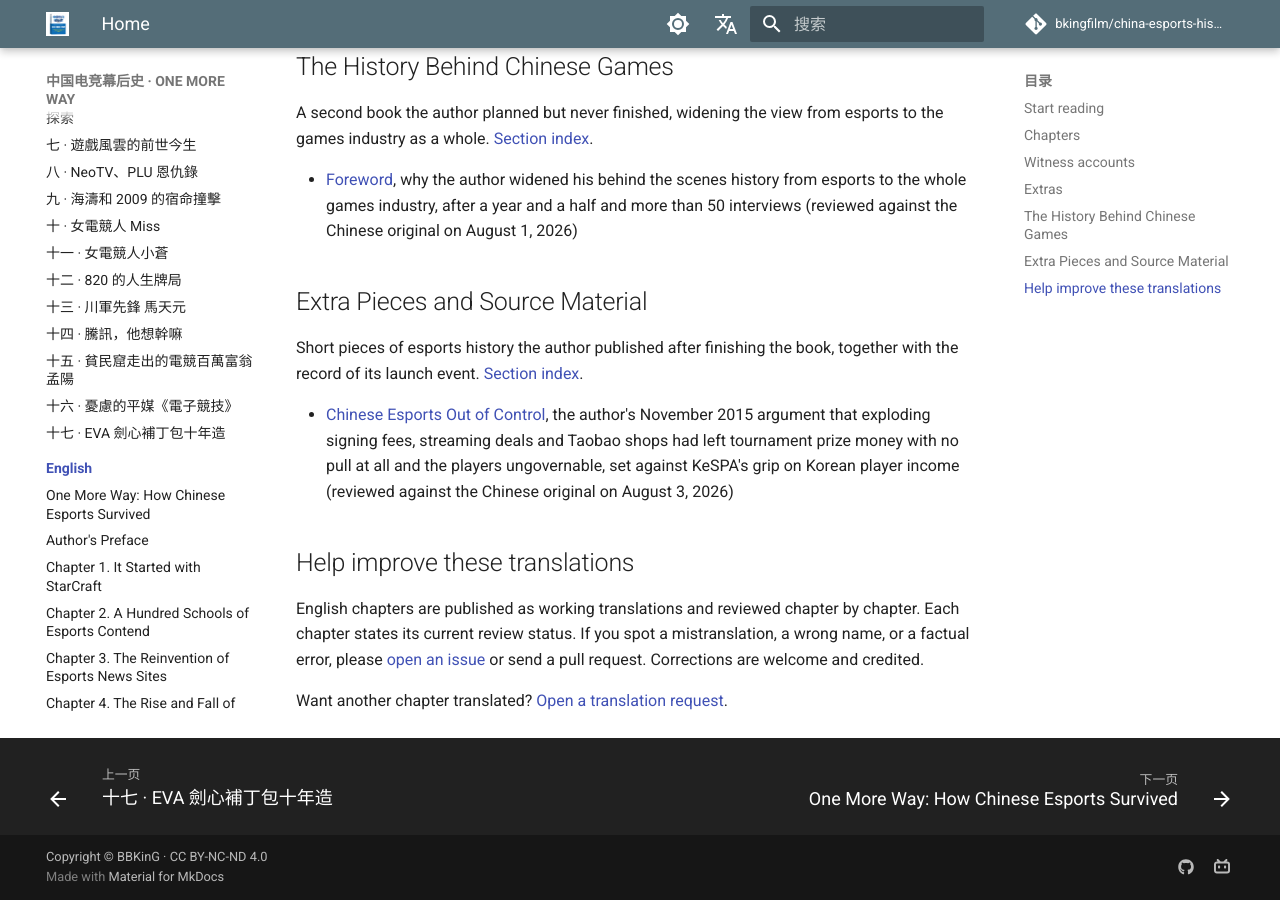
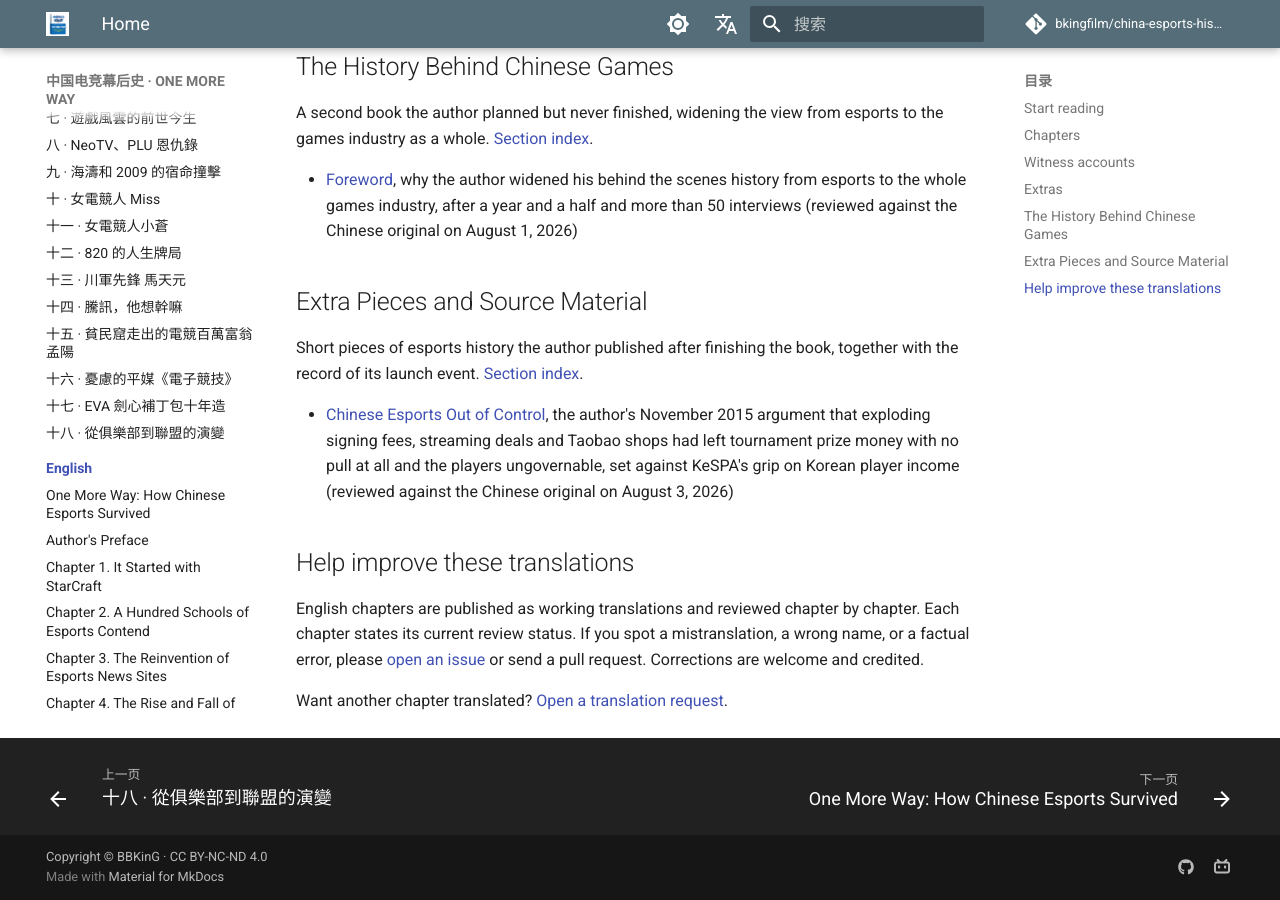
Before and after one commit to bkingfilm/china-esports-history, an MkDocs documentation site: the page built from docs/en/index.md, in a window 1280 px wide and 900 px high, scrolled down 6626 px. Built offline with MkDocs 1.6.1 and Material for MkDocs 9.7.7, drawn with Linux system fonts in a browser that asks for light colours; comment, search, counter and statistics services are not loaded; part of the change alters nothing that is shown.

Commit message:
繁體中文版新增第十八章 從俱樂部到聯盟的演變
譯自 docs/zh/chapters/18-从俱乐部到联盟的演变.md，等待校對的工作稿。
小標題結構照已校對的英文版 docs/en/18-from-clubs-to-leagues.md 對齊，共七節。
《星際爭霸》首次出現處加註臺譯《星海爭霸》。
同步更新 docs/zh-tw/index.md 與 mkdocs.yml 的繁體中文 nav。

Co-Authored-By: Claude Opus 5 (1M context) <noreply@anthropic.com>

```diff
--- /dev/null
+++ b/docs/zh-tw/18-from-clubs-to-leagues.md
@@ -0,0 +1,135 @@
+# 十八 從俱樂部到聯盟的演變
+
+> 《ONE MORE WAY：中國電競幕後史》其中一章。作者 BBKinG（劉洋）。譯自簡體中文原文：[十八 从俱乐部到联盟的演变](../zh/chapters/18-从俱乐部到联盟的演变.md)
+>
+> 首次發表於作者的知乎專欄，2013 年 12 月 7 日：https://zhuanlan.zhihu.com/p/19632128
+>
+> 這是等待校對的工作稿。若您發現誤譯、用詞不合臺灣習慣或史實錯誤，歡迎[開一個 issue](https://github.com/bkingfilm/china-esports-history/issues/new) 或送出 pull request。
+
+Zax 和 KinG 經常被問到：WE 俱樂部是怎麼選人的？
+
+每當這個時候，他們倆就很為難，不是不想說，而是這幾乎沒有一個可以量化並且 100% 準確的答案，瞭解一個人很難，選對一個人更難，從古至今都是這樣，不然伯樂和千里馬、俞伯牙與鍾子期的故事也不會流傳千年了。
+
+電子競技說到底是發生在人與人之間的關係，如果遊戲只有一個人玩，那就不存在競技了，所以有電子競技的地方就會有人群，而有人的地方就會有江湖，江湖並不複雜，複雜的是人性。
+
+這一章是從電子競技的角度探索人性。
+
+## 歸屬感
+
+早在街機遊戲流行的年代，組戰隊約比賽就已經不是稀罕的事情了，人渴望歸屬，希望找到同類，1998 年到 2003 年星際爭霸（臺譯《星海爭霸》）和 CS 時代，軍團式戰隊註冊隊員遍及全國，動輒上萬人就是例子，網路和網頁技術的綻放讓歸屬感在那個時代爆發。但是這種大軍團式的組織在管理上十分鬆散，也沒有什麼明確和固定的關係，所以註定了只是火熱了那一個階段，就成為過去了。
+
+## 中國第一支職業電子競技戰隊
+
+業餘時代和半職業時代的俱樂部形式我就不多說了，因為大多不太固定。
+
+下面說說我個人認為的中國第一支電子競技職業戰隊，它是在 2003 年左右的 CS 時代比較活躍的 China.V 戰隊，可能很多人會對我這個說法有異議，因為在這之前光是 CS 時期就已經有很多出名的「職業」戰隊了，更別說星際時代。
+
+別急，聽我介紹完 China.V 戰隊的情況。
+
+China.V 戰隊的領隊叫 CJ，他並不是一個富二代，這支隊伍也沒有贊助商（注意這個背景）。
+
+2001 年左右，他挑選 5 個以廣西人為主的 16 歲左右小孩子組成了一支 CS 戰隊，這 5 個小孩子那個時候都已經不讀書了，在高強度的訓練後，他們開始了全國式的遊擊戰，哪裡有可以拿獎金的比賽，他們就坐著火車去哪裡。
+
+以上這段話，可能對於現在的人們來說，讀著很平淡，但是在那個年代，大多數人只當電子競技是休閒娛樂，大多數戰隊都只是志趣相投的娛樂組織。China.V 戰隊在沒有贊助、沒有殷實家底支持，沒有任何保底許諾的情況下，就敢像鯊魚一樣只靠到處捕捉獵物生存，這就像剛改革開放時，有人就辭掉國企的鐵飯碗去下海經商了一樣，這需要的不光是強大的自信和技術實力，還真的很需要勇氣和眼光。
+
+China.V 戰隊給當時的中國 CS 注入了一劑強心針，大家開始發現，原來中國各地大大小小的比賽獎金加起來已經很可觀的（在此之前的星際爭霸時代比賽獎金並不高），而且當時有很多比賽在寫規則時，沒有說各分賽區不允許隊伍重複參加，於是 China.V 戰隊往往是跟著一個全國性的 CS 比賽一個一個地去分賽區逐個搶獎金。
+
+這種彪悍的背後是對真正電子競技水準真正的推動，就好比一個整天到處去找人切磋的武術家，他不但可以更快地提升自己的水準，也可以讓很多雄踞本地的所謂高手們開始意識到自己的差距。
+
+這就是我為什麼說 China.V 戰隊是中國第一支真正的職業戰隊的原因，他的模式是積極的，狼性的，雖然殘忍，但對大環境有利，是真正把戰隊當職業的職業戰隊。
+
+China.V 在 2002 年和 2003 年出盡了風頭，各種大小比賽從南打到北，雖然他們在獎金上收入豐厚，但是整個隊伍年齡太小，心態不穩定所產生的副作用也不斷地暴露出來，2002 年 WCG 只拿到季軍，2003 年 ESWC 在總決賽上敗給 AS，AS 後來代表中國去了法國，而 China.V 從此慢慢消散，隊員也分流到了後來的 5E 等隊伍去了。
+
+我和 CJ 在之後的很多年都保持著聯繫，有時候聊起那時候的事情，他總是很可惜地說，僅憑家長式的管理，沒有合約關係，最後兄弟情誼禁不住枕邊風的侵襲。
+
+我並沒有興趣八卦誰對誰錯，而是說人性是複雜的，僅僅用人情帶隊伍是行不通的。
+
+## 中國電子競技歷史上的三次泡沫戰爭
+
+什麼是泡沫戰爭？體現在電子競技裡，就是用超過當前市場價格很多的薪水挖人，造成選手身價在一個時間段內驟然虛高，而選手之間因此而產生攀比和跳槽對各大戰隊的營運帶來毀滅性打擊，而且由於缺少穩定的造血模式，泡沫戰爭後期會形成惡性循環，這往往會讓投資者心灰意冷不到一年就收手離場，緊接著大量資產會快速貶值泡沫破裂，從而對各方面會形成強烈的負面影響。
+
+星際和 CS 的時代都有挖角的事情，但是因為時代瓶頸所限，涉案金額高的很少，我就忽略了。
+
+## MYM 挑起的第一次泡沫戰爭
+
+從 2006 年 SKY 拿到 WAR3 的 WCG 雙冠王後，電子競技的地位不但在中國開始攀升，全世界都開始對這一新興市場產生興趣，其中以歐洲 MYM 為首一些俱樂部開始了瘋狂的挖角。
+
+MYM 是 MeetYourMakers 戰隊的簡稱，是由馬克彼得·墨西·弗萊斯於 2000 年成立的一支娛樂型 CS 戰隊，後來發展為一個世界聞名的專業電子競技俱樂部，擁有世界各地的頂級競技選手。MYM 總部設在丹麥歌本哈根市，在德國設有子公司，該戰隊由 Esports I/S 公司所擁有。
+
+2006 年 MYM 以 1 億韓元（差不多 10 萬美金）的年薪簽下 WAR3 著名選手 MOON，打響了電子競技的第一次泡沫戰爭，很多電子競技俱樂部為了保住選手被迫跟風。
+
+這無疑讓當時只是靠獎金生存，並沒有建立起穩定造血能力的中國電子競技備受打擊，WE 當時的韓國分隊幾次要求加薪，我們也漲到了公司能承受的極限，但是數額的確離 MYM 這個衛星有點遠，於是，韓國隊員全部走了。
+
+雖然這讓當時 WE 的實力很受影響，再加上當時 infl 和 TED 他們這一批小將才剛加入，WE 陷入青黃不接的狀態，但是我們咬牙沒有參與這場泡沫戰爭，並做了大量的內部思想工作，所幸沒有 WE 的中國隊員因此而跳槽。
+
+事後證明我們當時的判斷是正確的，那是一個虛高的市場，MYM 也沒有拿出有效的電子競技盈利模式，這不但沒有推動電子競技，反而加速了 MYM 的衰落。
+
+2009 年 3 月 20 日，MYM 戰隊的前母公司 ESNation 正式宣佈停止營運，接手 MYM 戰隊的丹麥 Frontspawn 公司發表了聲明宣佈終止一切和 ESNation 以及 MYM 這個商標的合作關係。這也意味著 MYM 的輝煌也告一段落了。
+
+## BET 挑起的第二場泡沫戰爭
+
+BET（Beijing E-sports Team），很多人並不瞭解這個 2007 年左右叱吒風雲的中國戰隊背景，表面上他是歐洲 SK 戰隊的中國分隊（後來 2007 年解除了與 SK 的關係獨立存在），實際上它的背後是北京市體育局，這在當時是相當有分量的一個背景。
+
+有人可能會說了，北京市體育局聽起來也沒覺得很大啊。
+
+你說得對，從理論上說北京市體育局是沒國家體育局聽起來牛逼，但是你要結合當時的時間點，2008 年的奧運會是叫北京奧運會，可不叫中國奧運會。奧運的實際執行權是在北京體育局手裡的。而據內部的消息說，當時的北京體育局跟國家體育局還有點不對付。敢於跟國家體育局叫板的體育部門，你想想吧。
+
+BET 的負責人裡有一個關鍵人物叫許卓，他是 BET 的實際執行人，他年齡與我們相仿，但卻是一個相當低調也相當實幹型的人，據說背景是紅色的，但是他自己從來不提，只知道他從小在官場長大但是十分喜愛電子競技，這些經歷讓許卓一方面熟知並習慣中國政府強悍的做事風格，一方面也跟電子競技圈走得很近，與我們都很熟，為人也踏實低調，經常給我們牽線幫忙，是很少有的紅三代。
+
+正是由於這些背景，BET 一上來擺出的排場就相當高了，除了大肆高薪招收國內外的明星級電子競技選手外，還以政府官方姿態提出要建立統一的戰隊聯賽，統一的賽事管理，統一的對外口徑。
+
+說到這裡，我要插一句話，中國電子競技這十幾年，有很多的組織曾站出來說要做資源整合，要規範市場，要做中國最大最好的比賽，其中不乏背景深厚、家底殷實的，但是能堅持到現在的一個都沒有，問題出在哪裡呢？
+
+原因相當多，我們簡單總結下。
+
+1、目的不純，口中有電競，但是心卻不在電競，只是掛羊頭賣狗肉，他的實際目的達到了就走了，這事也就不了了之了。
+
+2、真是想做電競，但是不知道怎麼做，也不問，自以為是，憑自己感覺就上，結果不得要領好心辦壞事，浮躁了人心卻扔下攤子草草收場。
+
+3、角色太複雜，既是賽事組織者又是選手又想當規則的制定者，多種身份的交織造成了根源上存在著天生的矛盾，這些矛盾終有一天會變成大家的質疑和抵制。
+
+4、模式不對，有能力有背景也瞭解電子競技，但是建立的模式不適合，這是探索失敗。
+
+5、運氣不好，天時地利人和沒趕上，命背。
+
+成功是很難的，需要太多的因素，以上這幾條失敗的原因有時候還是攙和在一起的，BET 的問題就很複雜。
+
+BET 的高薪不但攪亂了當時很多職業電子競技選手的心，也攪亂了當時的賽事組織者的心，他們提出來的全部集中到北京打聯賽，賽事的排他性和贊助上的統一和共享（這兩條眼熟嗎？），這是典型的中國官方做事方法，簡單粗暴的計畫經濟風格。
+
+我這裡不光是在批評他們，也是在批評我們自己，壟斷的思路是深入到中國文化中的，你信不信換一波人坐在他們的位置上，新的一波人依然會這樣做，這是人性決定的，人性並不完善，需要有合理的制度去約束和限制，從而避免造成這樣簡單粗暴的決策發生。
+
+BET 在 2008 年初就開始出現問題，後來都發生的事情幾乎就像日曆一樣準確重複，選手離開，紛紛退役轉行，WAR3 的生命力也在 2008 年走到了盡頭。此時的 DOTA 還在醞釀發酵。
+
+## 第三場泡沫戰爭
+
+第三場其實是發生在 2010 年之後，主角是 DOTA，涉及金額也突破了歷史紀錄，而我這篇文章並不打算涉及 2010 年後發生的事情，可是，即使我不說，大家對比下我前面說的也能猜個八九不離十了。
+
+這就是歷史的趨勢和邏輯，推斷的方法和工具展示給大家了，會發生什麼，以及為什麼會發生，你也能推測出來。
+
+泡沫戰爭結果雖然慘烈，但是帶來的也不光是壞處，吃一塹長一智是有道理的，中國的各大戰隊開始重視除了人情之外的約束手段，戰隊開始向正規的公司形式轉變，合約變成了戰隊招人的前提。
+
+瞭解人性並懂得用人情和法律雙重手段帶隊伍，這是現代電子競技俱樂部的特點，這是用無數慘痛的經驗抽出來的，大家很有必要瞭解這一過程，因為想建立好的俱樂部這 2 條只是根基，而如何改善合同條款，以及如何建立更好的對內激勵體制，形成好的公司文化和凝聚力，這些可不是法律或者規章制度就能解決的問題，還需要大家去摸索。
+
+## 聯盟的演變
+
+首先我要說的是，任何聯盟都是暫時性的共同利益的統一體現，聯盟的存在和維繫是以共同利益的統一為前提的，可是，不同個體的利益本身是會不斷變化的，就像每個人想要什麼是一個很複雜而且會變化的需求。
+
+簡單地說，我個人認為，任何形式的聯盟都是不穩定的。
+
+聯盟是不穩定的，但又是有必要存在的，因為暫時的需求也需要暫時的滿足。
+
+早期的電子競技聯盟都是虛名，比如 CCSK 和 CGA 的名字裡都是帶聯盟的，但其實並沒有什麼實際有效的運作。
+
+我個人認為，中國第一個有效的聯盟體制的建立者是 2004 年的 CEG，只要你成為它屬下俱樂部的正式選手，它就給選手發工資，有定期的比賽，並規範選手的行為，建立了針對轉會挖角等事件的有效處理方法，注意這句話裡的「有效」兩個字，因為在此之前也有組織試圖利用影響力和輿論等虛的方法來解決這個問題，可是效果並不大。
+
+之後，2007 年的 BET 曾想建立，但是失敗了，再往後有國家背景的電子競技組織都退出了，一些民間的組織大都有心無力。
+
+一直到 2012 年 DOTA 衰落後，英雄聯盟成為新的電子競技熱門項目，做 DOTA 起家並以選手和俱樂部為主體的 ACE 聯盟開始轉向「英雄聯盟」這款遊戲，騰訊也開始更加深入地用電子競技的思路來做英雄聯盟，實際出資支持 ACE 聯盟，2013 年初 ACE 聯盟的辦公室也在上海閘北的大寧國際附近在裝修了。
+
+ACE 聯盟已經開始表現出電子競技行業工會的特性，它的實體化可能會成為中國電子競技的一個里程碑。
+
+不過，很多事情現在就下結論太早，還需要聽其言觀其行，因為這些都是 2010 年之後的事情了，在這一部電子競技幕後史裡我就不細說了，可我們依然可以根據歷史的發展趨勢做一些判斷。
+
+參看美國的好萊塢，演員有演員工會，編劇有編劇工會，導演有導演工會，記者有記者協會，不同的人群有共同的利益，電子競技何不參考，與其搞大一統，不如像這樣分得細一點，選手、賽事、媒體、營運商大家都可以找自己的組織聯合起來去平衡各方面的利益，相互剋制和扶持，最終達到共贏。
+
+雖然有人會說這會產生很多糾紛也會降低效率，但是，是效率重要？還是健康長久重要呢？這或許是我們現在應該深入討論的問題，不僅僅是在電子競技範圍。
--- a/docs/zh-tw/index.md
+++ b/docs/zh-tw/index.md
@@ -37,3 +37,4 @@
 - [十五 貧民窟走出的電競百萬富翁 孟陽](15-mengyang-esports-millionaire.md)，全書第十五章。孟陽 1983 年生於成都最亂最窮的一片棚戶區，10 歲那年父親因刑事案件被判無期徒刑，老師當著全班叫他「殺人犯的兒子」，14 歲讀完初二就退學，跟母親一起開錄影廳，一天收 50 來塊票錢。1997 年 4 月一次社區停電讓他多買了一本雜誌，從此走進 Quake。2000 年成都一場報名費 5 塊的 Q3 比賽打出自信，2001 年進北京華彩當職業選手，同年 WCG 預選賽第一場就抽到最強對手 CHJ，2002 年靠他稱為「猥瑣 + 尾行」的控圖打法拿到 Q3 世界第四。Q3 退潮後他窮到跟母親身上只剩 40 塊，賣掉電腦去國企上班。2004 年升技辦的長城 DOOM3 百萬挑戰賽，他 15 分鐘打到 25 比 2 擊敗 Fatal1ty，稅後拿到 80 萬，年底又在達拉斯 CPL 冬季賽奪下中國第一個單人競技世界冠軍。獎金分了 7 萬給陪練的 azhe，剩下的替母親在成都買房，之後轉做產品測試、網站與遊戲引進（等待校對的工作稿）
 - [十六 憂慮的平媒《電子競技》](16-electronic-sports-magazine.md)，全書第十六章。《電子競技》是中國唯一一本經新聞出版總署批准的中央級電競雜誌，2005 年 4 月出創刊號。四十多歲的出版人李憲和祁書彥 2003 年就開始跑刊號，雜誌原本要叫《中國電子競技世界》，出版界前輩柴淑敏一句「掐頭去尾」定下了《電子競技》這個名字。最早找來的傳統媒體記者不懂電競，2005 年初改找 DouDou，他在中科院骨幹網路上架的 CS 伺服器把北京高校玩家聚在一起，也順帶把何秋、傅衛華、OGC 這批人帶進了編輯部。創刊時十個人，七個人擠在公司旁邊一間兩室一廳，首刊次月就有廣告，海淀報亭 15 號出刊 16 號賣光，每月上千封讀者來信主要來自中學生和軍校生，調查後發現主力買家是電腦使用受限的人。2006 年底何秋為編輯待遇跟雜誌社談崩，帶著一批人投奔對手《電競中國》，此後三任執行主編接連離開，2009 年編制只剩兩個編輯和一個美工。2010 年周弈重回雜誌從零組隊，砍掉評論性內容、要求每篇稿子採訪五人以上，作者說他像一塊活化石，並藉他的話追問廠商主導電競這個局面（等待校對的工作稿）
 - [十七 EVA 劍心補丁包十年造](17-eva-jianxin-warcraft-patch-pack.md)，全書第十七章。EVA 劍心（劉繼光）1984 年生於廣東韶關，2003 年上大一時靠寫 WAR3 戰報投稿賺生活費，同年從 1.10 版開始做補丁包。他沒有反編譯的底子，只能一個檔案一個檔案地改了再比對效果，反推每個程式檔案是做什麼的，到 1.16 版時幾乎所有 WAR3 玩家都在用他的補丁。2005 年他去廣州做競星網，親手寫網頁、跑電信機房、對著全英文說明書一個按鈕一個按鈕試出直播推流，公司 2006 年還是倒了，他一度放下電競去珠海電腦城賣機器，半年做下來總帳是虧的。2007 年 1.21 版改掉 CDK 驗證方式，論壇上的催更聲讓他連夜把補丁做了出來。同年 3 月到武漢偶遊網，到站時身上只剩 5 毛錢；2008 年被 U9 的劉亮追了一年請進西安，三年把 U9 的 WAR3 站做成業內第一大站，DOTA 站衝到 1000 萬 PV，2009 年就帶隊切進美服英雄聯盟，2010 年 TGA 訪到羊刀，第一次問出 LOL 為何不照抄 DOTA 的答案（等待校對的工作稿）
+- [十八 從俱樂部到聯盟的演變](18-from-clubs-to-leagues.md)，全書第十八章。老是有人問 WE 是怎麼選人的，作者索性從人性寫起。1998 年到 2003 年動輒上萬人的軍團式戰隊靠的只是歸屬感，管理鬆散所以只熱了那一個階段。他認為中國第一支真正的職業戰隊是 2003 年前後的 China.V：領隊 CJ 既沒有贊助也沒有家底，帶著 5 個十六歲上下、已經不讀書的廣西小孩坐火車全國跑，哪裡有獎金就打到哪裡，還鑽了當時比賽沒禁止跨分賽區重複參賽的空子，2002 年 WCG 只拿季軍、2003 年 ESWC 輸給 AS 之後散夥，敗在只有家長式管理而沒有合約。接著是三次泡沫戰爭：2006 年 MYM 用 1 億韓元年薪簽下 MOON，WE 的韓國隊員因為加薪談不攏全部走人，WE 咬牙沒跟；2007 年背後站著北京市體育局的 BET 高薪挖角，還要把聯賽全集中到北京、賽事排他、贊助統一，2008 年初開始垮掉；第三次在 2010 年之後由 DOTA 主導，作者只給推斷的方法不談細節。文末談聯盟：CEG 在 2004 年建起第一個真正有效的體制，2012 年後 ACE 聯盟轉向英雄聯盟並開始表現出行業工會的特性，作者主張學好萊塢按選手、賽事、媒體、營運商分頭結社，而不是搞大一統（等待校對的工作稿）
--- a/mkdocs.yml
+++ b/mkdocs.yml
@@ -177,6 +177,7 @@ nav:
       - 十五 · 貧民窟走出的電競百萬富翁 孟陽: zh-tw/15-mengyang-esports-millionaire.md
       - 十六 · 憂慮的平媒《電子競技》: zh-tw/16-electronic-sports-magazine.md
       - 十七 · EVA 劍心補丁包十年造: zh-tw/17-eva-jianxin-warcraft-patch-pack.md
+      - 十八 · 從俱樂部到聯盟的演變: zh-tw/18-from-clubs-to-leagues.md
   - English:
       - "Home": en/index.md
       - "One More Way: How Chinese Esports Survived": en/one-more-way-tedx-2015.md
```
